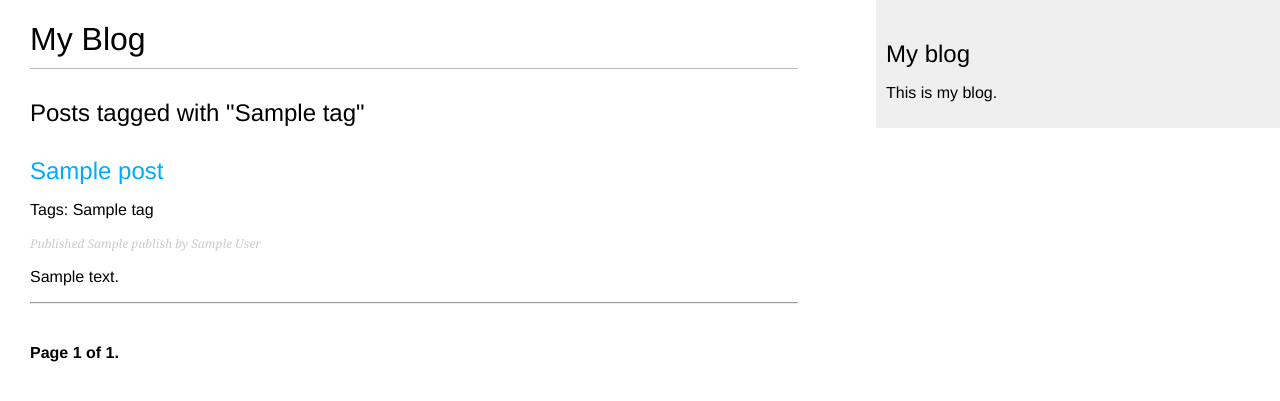
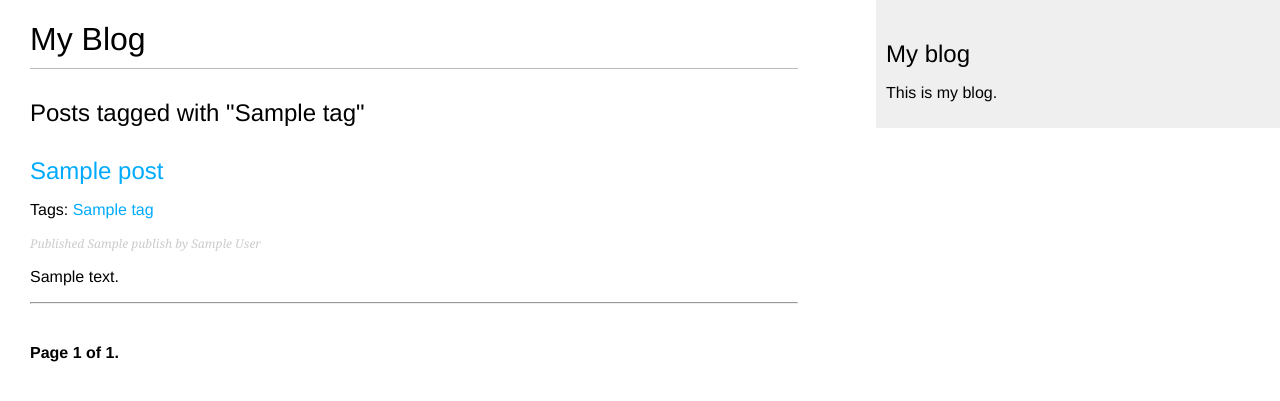
Before and after one commit to bakhtiari98/blog_application, a Django app: template blog/templates/blog/post/list.html in a window 1280 px wide. Shown: the top 401 px of the page. Run offline with Django 3.2, Linux system fonts and the light colour scheme; the template is opened without the code that fills it: most values are stand-ins (such as "Sample title", 1, 10 or a date in 2020).

Commit message:
Linking tags

```diff
--- a/blog/templates/blog/post/list.html
+++ b/blog/templates/blog/post/list.html
@@ -14,7 +14,15 @@
       </a>
     </h2>
     {% if post.tags.count %}
-      <p class="tags">Tags: {{ post.tags.all|join:", "}}</p>
+      <p class="tags">
+        Tags:
+        {% for tag in post.tags.all %}
+          <a href="{% url 'blog:post_list_by_tag' tag.slug %}">
+            {{ tag.name }}
+          </a>
+          {% if not forloop.last %}, {% endif %}
+        {% endfor %}
+      </p>
     {% endif %}
     <p class="date">
       Published {{ post.publish }} by {{ post.author }}
```
